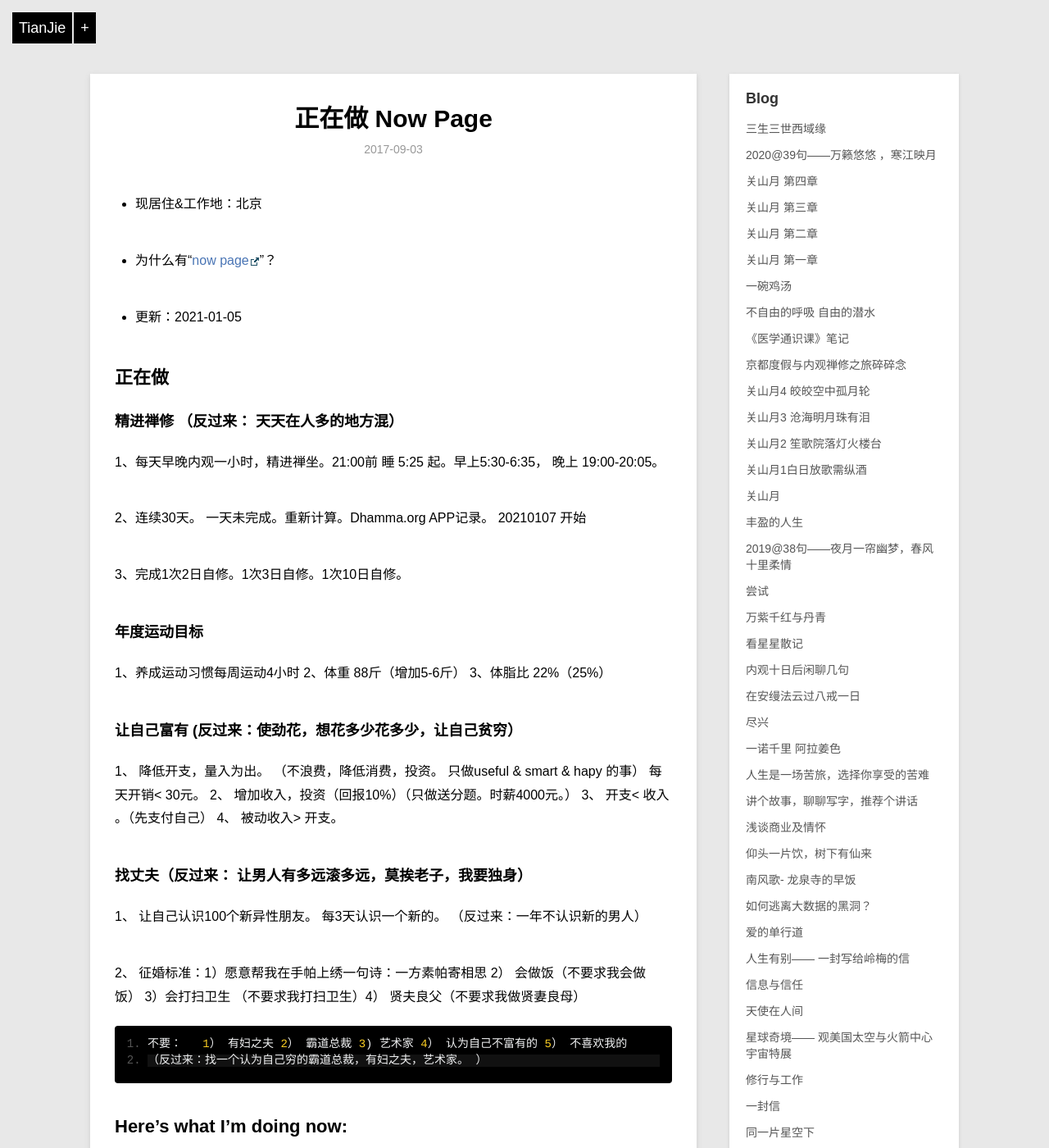
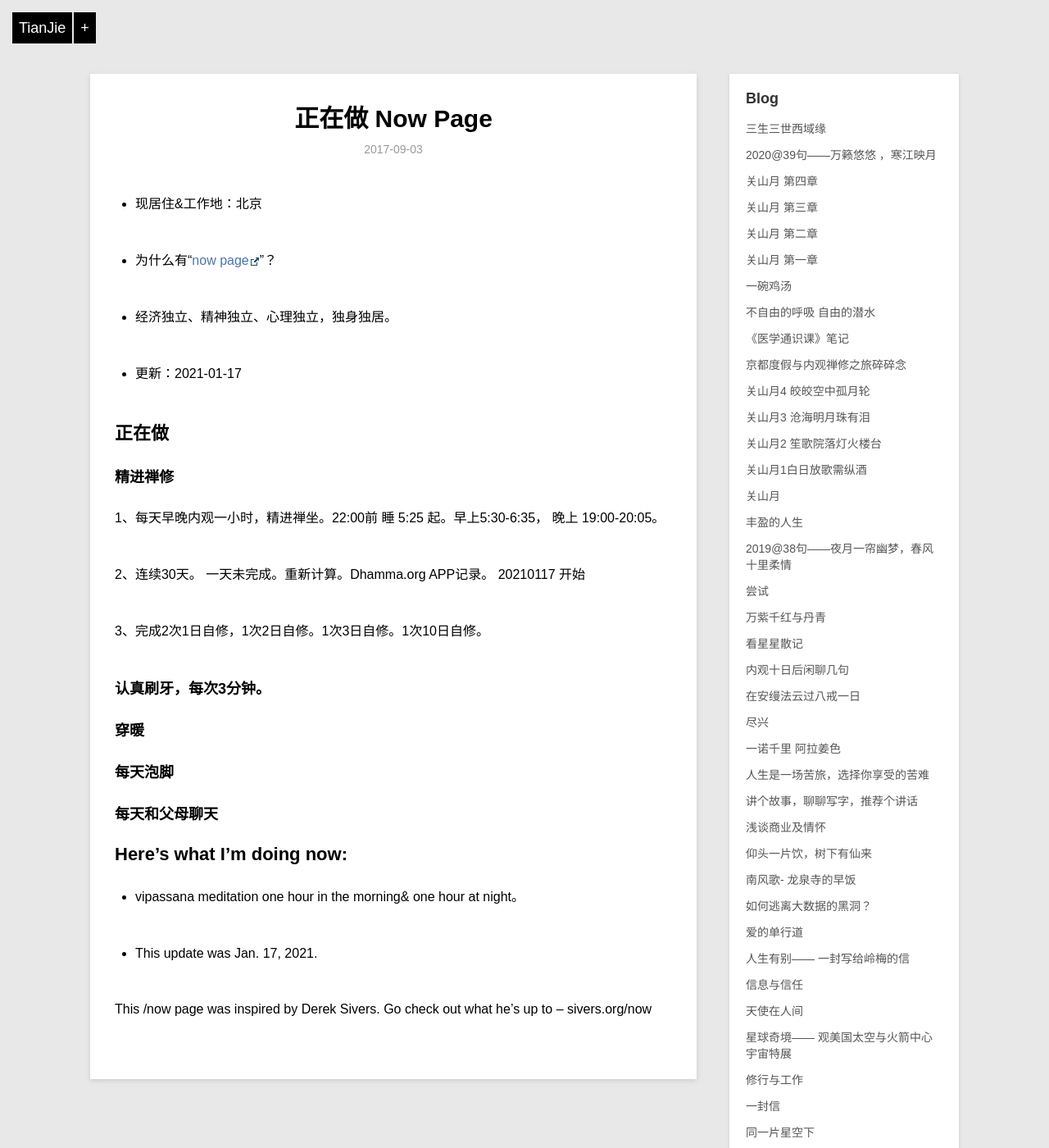
Before and after one commit to violettianjie/violettianjie.github.io, a Jekyll site: the page built from _posts/blog/2017-09-03-now.md, in a window 1280 px wide and 1400 px high. Shown: the whole window at 82% size. Built offline with Jekyll 4.4.1, drawn with Linux system fonts in a browser that asks for light colours; comment, search, counter and statistics services are not loaded; some of the changed text lies outside the part shown.

Commit message:
Update 2017-09-03-now.md

```diff
--- a/_posts/blog/2017-09-03-now.md
+++ b/_posts/blog/2017-09-03-now.md
@@ -8,40 +8,29 @@ category: blog
 
 - 为什么有“[now page](http://nownownow.com/about)”？
 
-- 更新：2021-01-05
+- 经济独立、精神独立、心理独立，独身独居。
+
+- 更新：2021-01-17
 
 
 ## 正在做
 
-### 精进禅修 （反过来： 天天在人多的地方混）
+### 精进禅修
 
-1、每天早晚内观一小时，精进禅坐。21:00前 睡 5:25 起。早上5:30-6:35， 晚上 19:00-20:05。
+1、每天早晚内观一小时，精进禅坐。22:00前 睡 5:25 起。早上5:30-6:35， 晚上 19:00-20:05。
 
-2、连续30天。 一天未完成。重新计算。Dhamma.org APP记录。 20210107 开始
+2、连续30天。 一天未完成。重新计算。Dhamma.org APP记录。 20210117 开始
 
-3、完成1次2日自修。1次3日自修。1次10日自修。
+3、完成2次1日自修，1次2日自修。1次3日自修。1次10日自修。
 
-### 年度运动目标
+### 认真刷牙，每次3分钟。
 
-1、养成运动习惯每周运动4小时
-2、体重 88斤（增加5-6斤）
-3、体脂比 22%（25%）
+### 穿暖
 
-### 让自己富有 (反过来：使劲花，想花多少花多少，让自己贫穷）
+### 每天泡脚
 
-1、 降低开支，量入为出。 （不浪费，降低消费，投资。 只做useful & smart & hapy 的事） 每天开销< 30元。
-2、 增加收入，投资（回报10%）（只做送分题。时薪4000元。）
-3、 开支< 收入 。（先支付自己）
-4、 被动收入> 开支。
+### 每天和父母聊天
 
-### 找丈夫（反过来： 让男人有多远滚多远，莫挨老子，我要独身）
-
-1、 让自己认识100个新异性朋友。  每3天认识一个新的。 （反过来：一年不认识新的男人）
-
-2、 征婚标准：1）愿意帮我在手帕上绣一句诗：一方素帕寄相思  2） 会做饭（不要求我会做饭）  3）会打扫卫生 （不要求我打扫卫生）4） 贤夫良父（不要求我做贤妻良母）
-
-    不要：   1） 有妇之夫 2） 霸道总裁 3) 艺术家 4） 认为自己不富有的 5） 不喜欢我的
-    （反过来：找一个认为自己穷的霸道总裁，有妇之夫，艺术家。 ）
 
 ## Here’s what I’m doing now:
 
@@ -50,7 +39,7 @@ category: blog
 
 
 
-- This update was Jan. 05, 2021.
+- This update was Jan. 17, 2021.
 
 This /now page was inspired by Derek Sivers. Go check out what he’s up to – sivers.org/now
 
```
